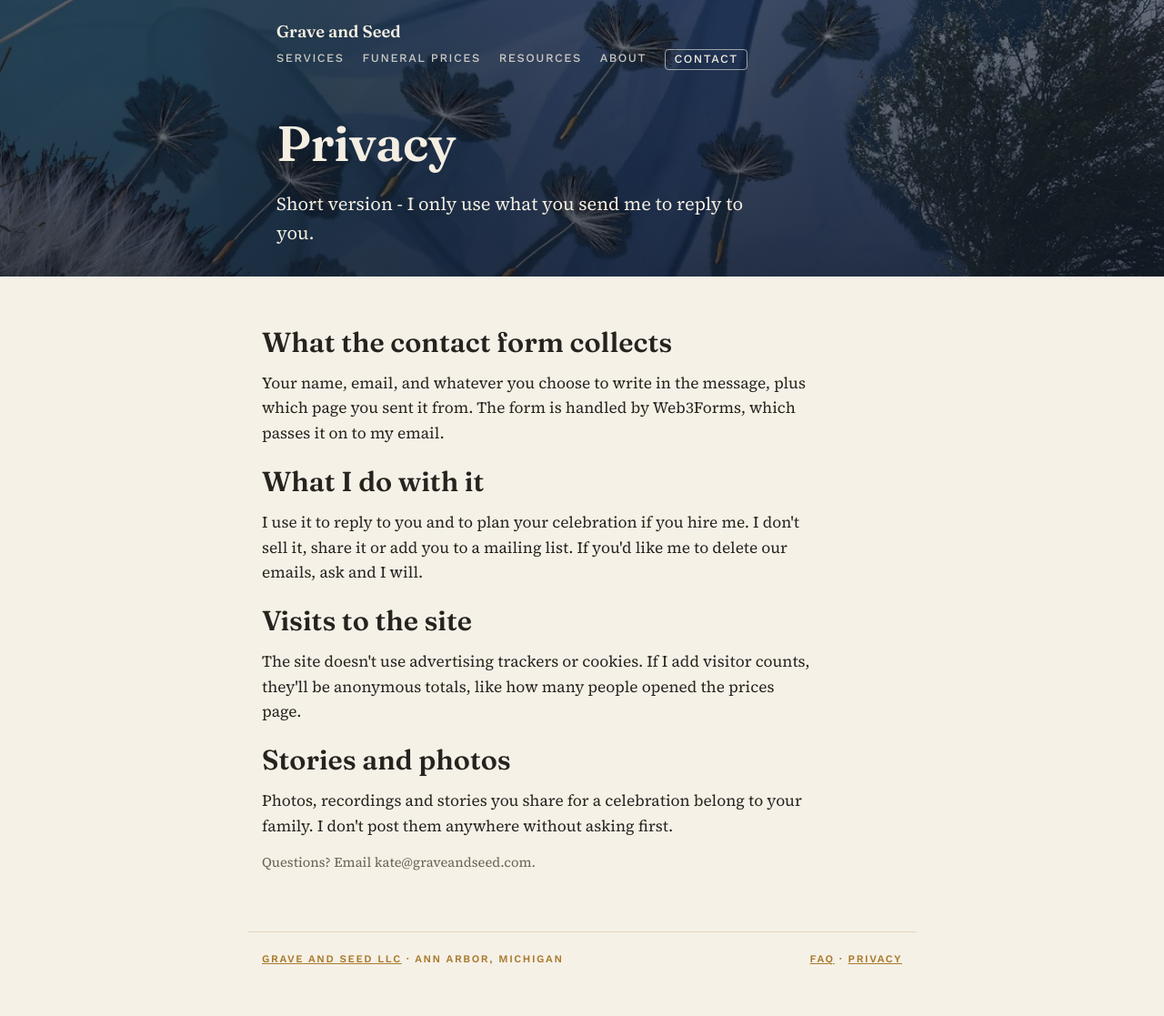
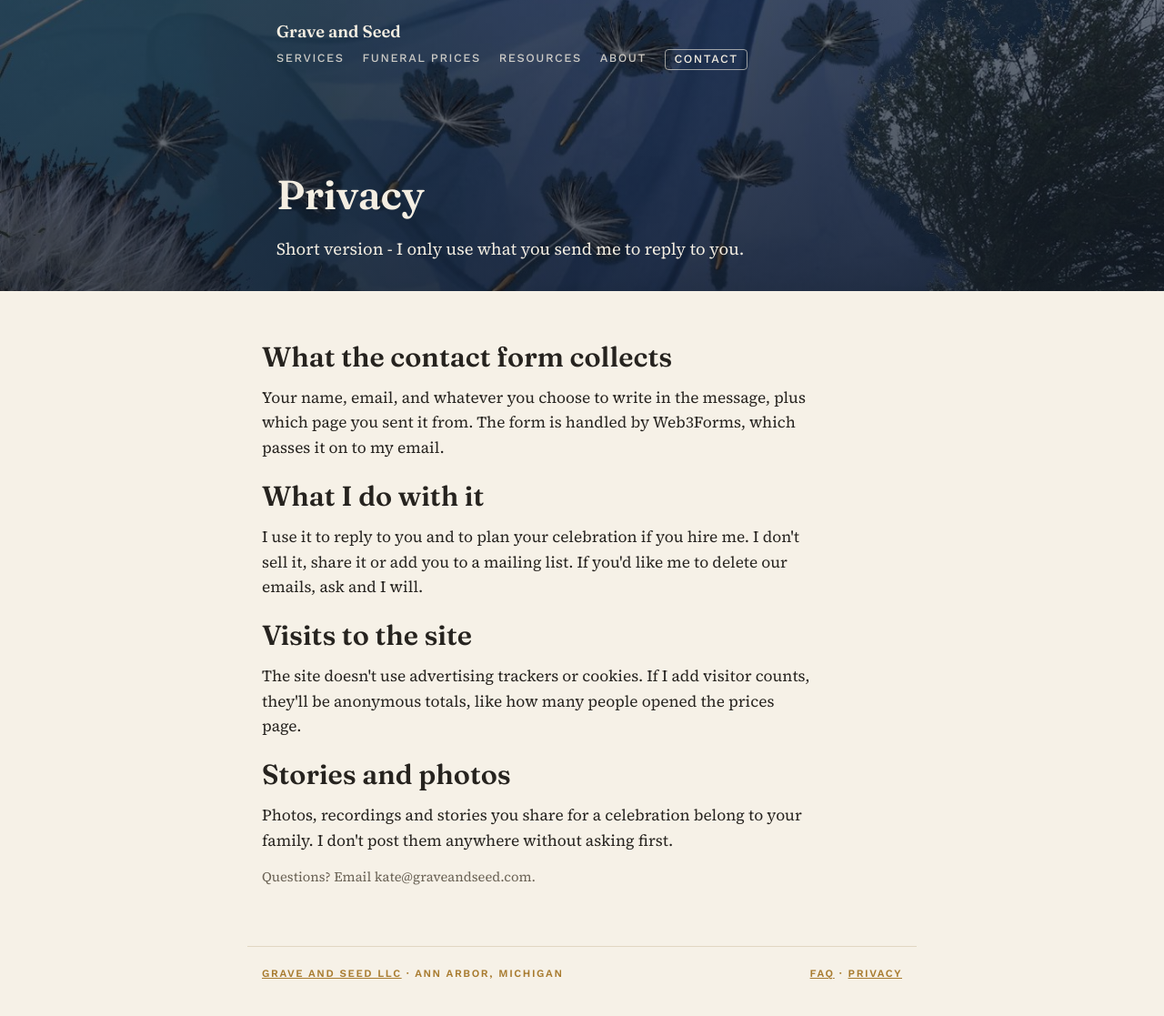
Before and after one commit to katekelley/graveandseed, a Jekyll site: the page built from privacy.html, in a window 1280 px wide. Shown: the whole page at 91% size. Built offline with Jekyll 4.4.1, drawn with Linux system fonts in a browser that asks for light colours.

Commit message:
Tighter inner headers
Co-Authored-By: Claude Opus 5.5 <noreply@anthropic.com>
Claude-Session: https://claude.ai/code/session_011MgnuCgP3j7vY9GWkoifJs

```diff
--- a/_includes/head.html
+++ b/_includes/head.html
@@ -51,10 +51,10 @@ header.soil::before { content: ""; position: absolute; inset: 0; z-index: -1; ba
 header.soil { min-height: 30rem; display: flex; }
 header.soil .wrap, header.soil.slim .wrap { width: 100%; box-sizing: border-box; display: flex; flex-direction: column; gap: 1.25rem; padding-block: 1.5rem 2.75rem; }
 header.soil h1 { margin-top: auto; padding-top: 1.5rem; }
-header.soil.slim { min-height: 19rem; }
+header.soil.slim { min-height: 20rem; }
 header.soil.slim .wrap { padding-block: 1.5rem 2rem; }
 header.soil .hero-cta { align-self: flex-start; }
-@media (max-width: 700px) { header.soil { min-height: 32rem; } header.soil.slim { min-height: 21rem; } }
+@media (max-width: 700px) { header.soil { min-height: 32rem; } header.soil.slim { min-height: 22rem; } }
 header.soil.hero { background-image: url("/assets/collage-home.jpg"); background-position: 30% center; }
 header.soil.hero::before { background: linear-gradient(180deg, rgba(14,22,36,0.55) 0%, rgba(14,22,36,0.05) 22%, rgba(14,22,36,0.1) 45%, rgba(14,22,36,0.82) 100%); }
 header.soil.hero h1 { text-shadow: 0 2px 18px rgba(0,0,0,0.35); }
@@ -119,7 +119,8 @@ dl.items dd { margin: 0; font-family: var(--label); font-variant-numeric: tabula
 dl.items .total { border-top: 1px solid var(--line); padding-top: 0.5rem; font-weight: 600; }
 .tier .from { font-family: var(--label); font-variant-numeric: tabular-nums; font-size: 1rem; color: var(--moss); display: block; margin-top: 0.35rem; }
 
-header.soil.slim h1 { font-size: clamp(2.2rem, 7vw, 3.4rem); }
+header.soil.slim h1 { font-size: clamp(2rem, 6vw, 2.8rem); }
+header.soil.slim .lede { font-size: 1.15rem; }
 .cards { display: grid; gap: 0; border-top: 1px solid var(--line); }
 .card { display: grid; gap: 0.45rem; padding-block: 1.1rem; border-bottom: 1px solid var(--line); min-width: 0; }
 .card h3 { font-size: 1.25rem; font-weight: 500; }
```
